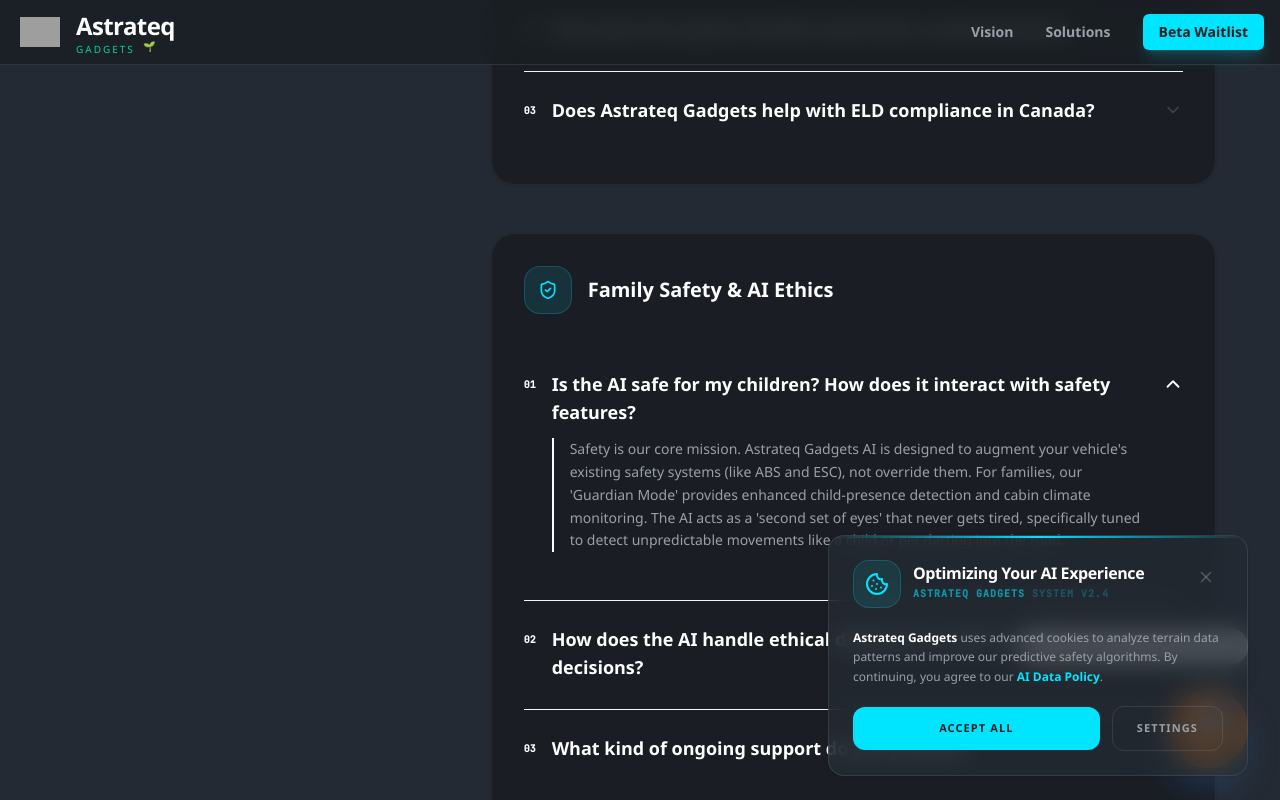
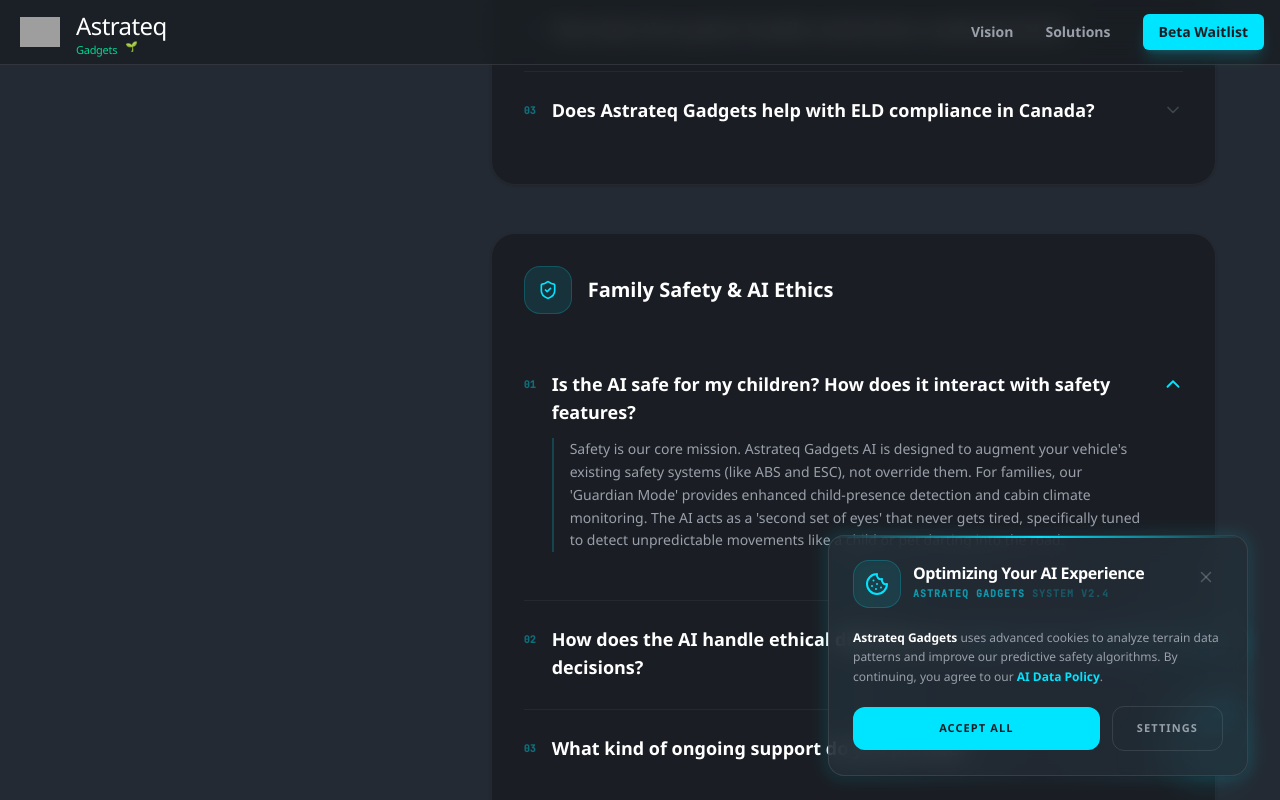
Before and after one commit to MaverickKing17/astrateq-pro-safety, a React (Vite) app: page / in a window 1280 px wide. Both pictures are taken after a click on the button 853 px from the left and 5832 px from the top of the page. Shown: the part 5432-6232 px from the top of the page. Built offline with nearby package versions, Linux system fonts and the light colour scheme; grey boxes are pictures that could not be loaded.

Commit message:
refactor: Update branding and text styles
Revise typography and visual elements in the README and application components to align with updated branding guidelines. This includes adjusting font weights, sizes, and letter spacing for improved readability and aesthetic consistency.

```diff
--- a/src/App.tsx
+++ b/src/App.tsx
@@ -60,9 +60,9 @@
         />
       </div>
       <div className="flex flex-col leading-none">
-        <span className="text-2xl font-sans font-semibold text-brand-offwhite tracking-tight">Astrateq</span>
+        <span className="text-2xl font-sans font-medium text-brand-offwhite tracking-tight">Astrateq</span>
         <div className="flex items-center gap-2">
-          <span className={`text-[10px] font-sans font-medium ${event ? event.color : 'text-brand-cyan'} tracking-[0.2em] uppercase mt-0.5`}>Gadgets</span>
+          <span className={`text-[11px] font-sans font-medium ${event ? event.color : 'text-brand-cyan'} tracking-tight mt-0.5`}>Gadgets</span>
           {event && (
             <span className="text-[10px] animate-bounce" title={event.name}>{event.icon}</span>
           )}
@@ -1160,16 +1160,16 @@
               </p>
             </div>
 
-            <div className="pt-8 border-t border-slate-100 flex flex-col md:flex-row items-center justify-between gap-6">
+            <div className="pt-8 border-t border-white/10 flex flex-col md:flex-row items-center justify-between gap-6">
               <p className="text-xs text-brand-gray font-semibold uppercase tracking-widest">
                 © 2026 Astrateq Gadgets. Engineered in Toronto.
               </p>
               <div className="flex items-center gap-8">
-                <span className="text-[10px] font-mono text-brand-purple font-bold uppercase tracking-widest">v2.4.0-STABLE</span>
+                <span className="text-[10px] font-mono text-brand-cyan font-bold uppercase tracking-widest">v2.4.0-STABLE</span>
                 <div className="flex items-center gap-2 text-xs text-brand-gray font-bold uppercase tracking-widest">
-                  <MapPin size={14} className={currentEvent ? currentEvent.color : "text-brand-purple"} />
+                  <MapPin size={14} className={currentEvent ? currentEvent.color : "text-brand-cyan"} />
                   Canada
-                  <span className={currentEvent ? currentEvent.color + " ml-1" : "text-brand-purple ml-1"} role="img" aria-label={currentEvent ? currentEvent.name : "Canada"}>
+                  <span className={currentEvent ? currentEvent.color + " ml-1" : "text-brand-cyan ml-1"} role="img" aria-label={currentEvent ? currentEvent.name : "Canada"}>
                     {currentEvent ? currentEvent.icon : "🍁"}
                   </span>
                 </div>
@@ -1187,10 +1187,10 @@
               initial={{ opacity: 0, x: 20, scale: 0.8 }}
               animate={{ opacity: 1, x: 0, scale: 1 }}
               exit={{ opacity: 0, x: 20, scale: 0.8 }}
-              className="bg-white/90 backdrop-blur-md px-4 py-2 rounded-2xl border border-brand-purple/30 shadow-xl mb-2 hidden md:block"
+              className="bg-brand-secondary/90 backdrop-blur-md px-5 py-2.5 rounded-2xl border border-brand-cyan/30 shadow-[0_0_20px_rgba(0,229,255,0.1)] mb-2 hidden md:block"
             >
-              <p className="text-[10px] font-mono font-bold text-brand-purple uppercase tracking-widest flex items-center gap-2">
-                <span className="w-1.5 h-1.5 bg-brand-purple rounded-full animate-pulse" />
+              <p className="text-[11px] font-mono font-bold text-brand-cyan uppercase tracking-[0.2em] flex items-center gap-2.5">
+                <span className="w-2 h-2 bg-brand-cyan rounded-full animate-pulse shadow-[0_0_8px_#00E5FF]" />
                 AI Safety Assistant Online
               </p>
             </motion.div>
@@ -1203,26 +1203,26 @@
           animate={{ scale: 1, opacity: 1 }}
           whileHover={{ scale: 1.05, y: -4 }}
           whileTap={{ scale: 0.95 }}
-          className="relative w-20 h-20 bg-orange-500 text-white rounded-[2.5rem] flex items-center justify-center shadow-[0_20px_40px_-10px_rgba(59,130,246,0.4)] hover:shadow-[0_25px_50px_-12px_rgba(59,130,246,0.6)] transition-all group overflow-hidden border border-white/20"
+          className="relative w-20 h-20 bg-brand-secondary text-brand-cyan rounded-[2.5rem] flex items-center justify-center shadow-[0_20px_40px_-10px_rgba(0,229,255,0.2)] hover:shadow-[0_25px_50px_-12px_rgba(0,229,255,0.4)] transition-all group overflow-hidden border border-brand-cyan/30"
           aria-label="Open AI Live Chat"
         >
           {/* Dynamic Gradient Background */}
-          <div className="absolute inset-0 bg-gradient-to-br from-orange-400 via-orange-500 to-orange-600 opacity-0 group-hover:opacity-100 transition-opacity duration-500" />
+          <div className="absolute inset-0 bg-gradient-to-br from-brand-cyan/5 via-brand-cyan/10 to-brand-cyan/20 opacity-0 group-hover:opacity-100 transition-opacity duration-500" />
 
           {/* Animated Rings */}
-          <div className="absolute inset-0 border-2 border-blue-400/20 rounded-[2.5rem] animate-ping opacity-20" />
-          <div className="absolute inset-0 border border-blue-400/40 rounded-[2.5rem] animate-spin-slow opacity-30" />
+          <div className="absolute inset-0 border-2 border-brand-cyan/20 rounded-[2.5rem] animate-ping opacity-20" />
+          <div className="absolute inset-0 border border-brand-cyan/40 rounded-[2.5rem] animate-spin-slow opacity-30" />
 
           {/* Notification Dot */}
-          <div className="absolute top-4 right-4 w-3 h-3 bg-blue-500 rounded-full border-2 border-orange-500 z-20 shadow-[0_0_10px_#3b82f6]" />
+          <div className="absolute top-4 right-4 w-3 h-3 bg-brand-cyan rounded-full border-2 border-brand-secondary z-20 shadow-[0_0_10px_#00E5FF]" />
 
           <div className="relative z-10 flex flex-col items-center gap-1">
-            <Globe size={28} className="group-hover:rotate-12 transition-transform duration-500" />
+            <MessageSquare size={28} className="group-hover:rotate-12 transition-transform duration-500" />
             <span className="text-[8px] font-mono font-bold uppercase tracking-widest opacity-0 group-hover:opacity-100 transition-opacity duration-300">Chat</span>
           </div>
 
           {/* Inner Glow Overlay */}
-          <div className="absolute inset-0 bg-[radial-gradient(circle_at_center,rgba(59,130,246,0.3)_0%,transparent_70%)] opacity-0 group-hover:opacity-100 transition-opacity" />
+          <div className="absolute inset-0 bg-[radial-gradient(circle_at_center,rgba(0,229,255,0.1)_0%,transparent_70%)] opacity-0 group-hover:opacity-100 transition-opacity" />
         </motion.button>
       </div>
 
@@ -1320,35 +1320,35 @@
             initial={{ scale: 0.9, y: 20 }}
             animate={{ scale: 1, y: 0 }}
             exit={{ scale: 0.9, y: 20 }}
-            className="w-full max-w-4xl max-h-[90vh] bg-white rounded-3xl shadow-2xl overflow-hidden flex flex-col border border-slate-200"
+            className="w-full max-w-4xl max-h-[90vh] bg-brand-secondary rounded-3xl shadow-2xl overflow-hidden flex flex-col border border-white/10"
           >
-            <div className="p-6 border-b border-slate-100 flex items-center justify-between bg-slate-50/50">
+            <div className="p-6 border-b border-white/5 flex items-center justify-between bg-brand-secondary/50">
               <div className="flex items-center gap-3">
-                <div className="w-10 h-10 rounded-xl bg-brand-purple/10 flex items-center justify-center">
-                  <ShieldAlert className="text-brand-purple" size={20} />
+                <div className="w-10 h-10 rounded-xl bg-brand-cyan/10 flex items-center justify-center">
+                  <ShieldAlert className="text-brand-cyan" size={20} />
                 </div>
                 <h3 className="text-lg font-display font-bold text-brand-offwhite tracking-tight">Legal Documentation</h3>
               </div>
               <button
                 onClick={onClose}
-                className="p-2 hover:bg-slate-200 rounded-lg transition-colors text-brand-gray"
+                className="p-2 hover:bg-white/5 rounded-lg transition-colors text-brand-gray"
               >
                 <X size={20} />
               </button>
             </div>
 
             <div className="flex-1 overflow-y-auto p-8 md:p-12 scrollbar-hide">
-              <div className="prose prose-slate max-w-none prose-headings:font-display prose-headings:text-brand-offwhite prose-p:text-brand-gray prose-strong:text-brand-offwhite prose-a:text-brand-purple">
+              <div className="prose prose-slate max-w-none prose-headings:font-display prose-headings:text-brand-offwhite prose-p:text-brand-gray prose-strong:text-brand-offwhite prose-a:text-brand-cyan">
                 <div className="markdown-body">
                   <Markdown>{content}</Markdown>
                 </div>
               </div>
             </div>
 
-            <div className="p-6 border-t border-slate-100 bg-slate-50/50 flex justify-end">
+            <div className="p-6 border-t border-white/5 bg-brand-secondary/50 flex justify-end">
               <button
                 onClick={onClose}
-                className="px-6 py-2.5 bg-brand-navy text-white text-sm font-bold rounded-xl hover:bg-brand-navy/90 transition-colors uppercase tracking-widest"
+                className="px-6 py-2.5 bg-brand-cyan text-brand-charcoal text-sm font-bold rounded-xl hover:bg-brand-cyan-hover transition-colors uppercase tracking-widest"
               >
                 Close Document
               </button>
@@ -1522,7 +1522,7 @@
     >
       <div className="relative group">
         {/* Outer Glow */}
-        <div className="absolute -inset-0.5 bg-gradient-to-r from-brand-purple/20 via-brand-yellow/10 to-brand-purple/20 rounded-2xl blur opacity-75 group-hover:opacity-100 transition duration-1000 group-hover:duration-200 animate-pulse" />
+        <div className="absolute -inset-0.5 bg-gradient-to-r from-brand-cyan/20 via-blue-400/10 to-brand-cyan/20 rounded-2xl blur opacity-75 group-hover:opacity-100 transition duration-1000 group-hover:duration-200 animate-pulse" />
 
         <div className="relative glass-panel p-6 rounded-2xl border-brand-cyan/30 shadow-2xl bg-brand-secondary/95 backdrop-blur-xl overflow-hidden">
           {/* Animated Top Border */}
@@ -1595,7 +1595,7 @@
         className="flex items-center justify-between w-full md:cursor-default md:pointer-events-none py-2 md:py-0 mb-0 md:mb-6 group"
       >
         <div className="text-left">
-          <h5 className="text-xs font-mono font-bold text-brand-purple uppercase tracking-[0.25em] group-hover:text-brand-purple-glow transition-colors mb-2">
+          <h5 className="text-xs font-mono font-bold text-brand-cyan uppercase tracking-[0.25em] transition-colors mb-2">
             {title}
           </h5>
           <p className="hidden md:block text-[11px] text-brand-gray/60 font-medium uppercase tracking-wider max-w-[200px] leading-relaxed">
@@ -1623,11 +1623,11 @@
             <li key={i}>
               <button
                 onClick={() => onLinkClick(link.label)}
-                className="hover:text-brand-purple transition-all block py-1.5 md:py-0 border-l-2 border-transparent hover:border-brand-purple hover:pl-3 md:hover:pl-4 relative group/link text-left w-full"
+                className="hover:text-brand-cyan transition-all block py-1.5 md:py-0 border-l-2 border-transparent hover:border-brand-cyan hover:pl-3 md:hover:pl-4 relative group/link text-left w-full"
               >
                 <span className="relative z-10">{link.label}</span>
                 <motion.div
-                  className="absolute left-0 top-1/2 -translate-y-1/2 w-1 h-1 bg-brand-purple rounded-full opacity-0 group-hover/link:opacity-100 transition-opacity hidden md:block"
+                  className="absolute left-0 top-1/2 -translate-y-1/2 w-1 h-1 bg-brand-cyan rounded-full opacity-0 group-hover/link:opacity-100 transition-opacity hidden md:block"
                   initial={{ scale: 0 }}
                   whileHover={{ scale: 1 }}
                 />
@@ -1666,21 +1666,21 @@
   image?: string
 }) {
   const gradients = [
-    "from-brand-purple/20 via-brand-purple/5 to-transparent",
-    "from-blue-500/20 via-blue-500/5 to-transparent",
-    "from-emerald-500/20 via-emerald-500/5 to-transparent"
+    "from-brand-cyan/20 via-brand-cyan/5 to-transparent",
+    "from-blue-400/20 via-blue-400/5 to-transparent",
+    "from-brand-cyan/20 via-brand-cyan/5 to-transparent"
   ];
 
   const iconBgs = [
-    "bg-brand-purple/10 border-brand-purple/20",
-    "bg-blue-500/10 border-blue-500/20",
-    "bg-emerald-500/10 border-emerald-500/20"
+    "bg-brand-cyan/10 border-brand-cyan/20",
+    "bg-blue-400/10 border-blue-400/20",
+    "bg-brand-cyan/10 border-brand-cyan/20"
   ];
 
   const iconColors = [
-    "text-brand-purple",
-    "text-blue-500",
-    "text-emerald-500"
+    "text-brand-cyan",
+    "text-blue-400",
+    "text-brand-cyan"
   ];
 
   return (
@@ -1690,13 +1690,13 @@
       viewport={{ once: true, margin: "-50px" }}
       transition={{ duration: 0.5, delay: index * 0.1 }}
       whileHover={{ y: -10 }}
-      className="glass-panel hover-glow p-10 rounded-[2.5rem] border-slate-200 group relative overflow-hidden bg-white"
+      className="glass-panel hover-glow p-10 rounded-[2.5rem] border-white/5 group relative overflow-hidden bg-brand-secondary/40"
     >
       {/* Dynamic Background Gradient */}
       <div className={`absolute inset-0 bg-gradient-to-br ${gradients[index % gradients.length]} opacity-0 group-hover:opacity-100 transition-opacity duration-700`} />
 
       {/* Technical Background Accent */}
-      <div className="absolute top-0 right-0 w-40 h-40 bg-brand-purple/5 rounded-bl-full -mr-16 -mt-16 group-hover:bg-brand-purple/10 transition-all duration-500 rotate-12" />
+      <div className="absolute top-0 right-0 w-40 h-40 bg-brand-cyan/5 rounded-bl-full -mr-16 -mt-16 group-hover:bg-brand-cyan/10 transition-all duration-500 rotate-12" />
 
       {image && (
         <div className="mb-8 -mx-10 -mt-10 overflow-hidden h-48 relative">
@@ -1706,7 +1706,7 @@
             className="w-full h-full object-cover group-hover:scale-110 transition-transform duration-700"
             referrerPolicy="no-referrer"
           />
-          <div className="absolute inset-0 bg-gradient-to-t from-white via-transparent to-transparent" />
+          <div className="absolute inset-0 bg-gradient-to-t from-brand-charcoal via-transparent to-transparent" />
         </div>
       )}
 
@@ -1735,7 +1735,7 @@
         <div className="pt-8 grid gap-4">
           {features.map((feature, i) => (
             <div key={i} className="flex items-center gap-4 text-xs font-mono text-brand-gray font-bold group-hover:text-brand-offwhite transition-colors">
-              <div className={`w-2 h-2 rounded-full ${index === 0 ? 'bg-brand-purple' : index === 1 ? 'bg-blue-500' : 'bg-emerald-500'} shadow-[0_0_8px_rgba(0,0,0,0.1)]`} />
+              <div className={`w-2 h-2 rounded-full ${index === 0 ? 'bg-brand-cyan' : index === 1 ? 'bg-blue-400' : 'bg-brand-cyan'} shadow-[0_0_8px_rgba(0,0,0,0.1)]`} />
               <span className="tracking-widest uppercase">{feature}</span>
             </div>
           ))}
@@ -1743,7 +1743,7 @@
       </div>
 
       {/* Bottom Accent Line */}
-      <div className={`absolute bottom-0 left-0 h-1.5 bg-gradient-to-r ${index === 0 ? 'from-brand-purple' : index === 1 ? 'from-blue-500' : 'from-emerald-500'} to-transparent w-0 group-hover:w-full transition-all duration-700`} />
+      <div className={`absolute bottom-0 left-0 h-1.5 bg-gradient-to-r ${index === 0 ? 'from-brand-cyan' : index === 1 ? 'from-blue-400' : 'from-brand-cyan'} to-transparent w-0 group-hover:w-full transition-all duration-700`} />
     </motion.div>
   );
 }
@@ -1752,16 +1752,16 @@
   const [isOpen, setIsOpen] = useState(false);
 
   return (
-    <div className="group border-b border-slate-100 last:border-none">
+    <div className="group border-b border-white/5 last:border-none">
       <button
         onClick={() => setIsOpen(!isOpen)}
         className="w-full py-6 flex items-start gap-4 text-left transition-all"
       >
-        <span className="text-[10px] font-mono font-bold text-brand-purple/40 mt-1.5">
+        <span className="text-[10px] font-mono font-bold text-brand-cyan/40 mt-1.5">
           {String(index + 1).padStart(2, '0')}
         </span>
         <div className="flex-1">
-          <span className="text-lg font-display font-bold text-brand-offwhite group-hover:text-brand-purple transition-colors block mb-1">
+          <span className="text-lg font-display font-bold text-brand-offwhite group-hover:text-brand-cyan transition-colors block mb-1">
             {question}
           </span>
           <AnimatePresence>
@@ -1774,7 +1774,7 @@
                 className="overflow-hidden"
               >
                 <div className="pt-2 pb-6">
-                  <div className="pl-4 border-l-2 border-brand-purple/20">
+                  <div className="pl-4 border-l-2 border-brand-cyan/20">
                     <p className="text-brand-gray text-sm leading-relaxed">
                       {answer}
                     </p>
@@ -1786,7 +1786,7 @@
         </div>
         <motion.div
           animate={{ rotate: isOpen ? 180 : 0, scale: isOpen ? 1.1 : 1 }}
-          className={`mt-1 transition-colors ${isOpen ? 'text-brand-purple' : 'text-brand-gray/30'}`}
+          className={`mt-1 transition-colors ${isOpen ? 'text-brand-cyan' : 'text-brand-gray/30'}`}
         >
           <ChevronDown size={20} />
         </motion.div>
```
Also changed, not shown: 1 other file (tests, documents, lock files or other folders).
